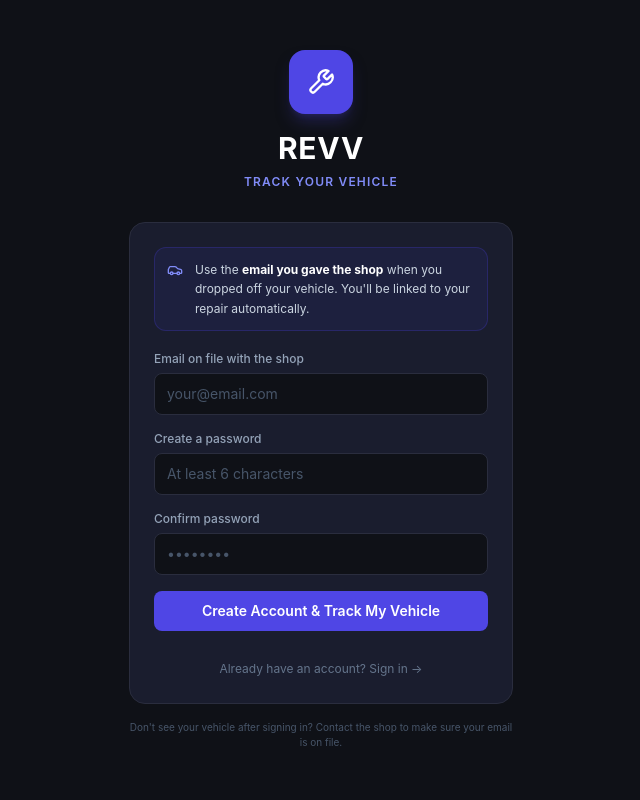
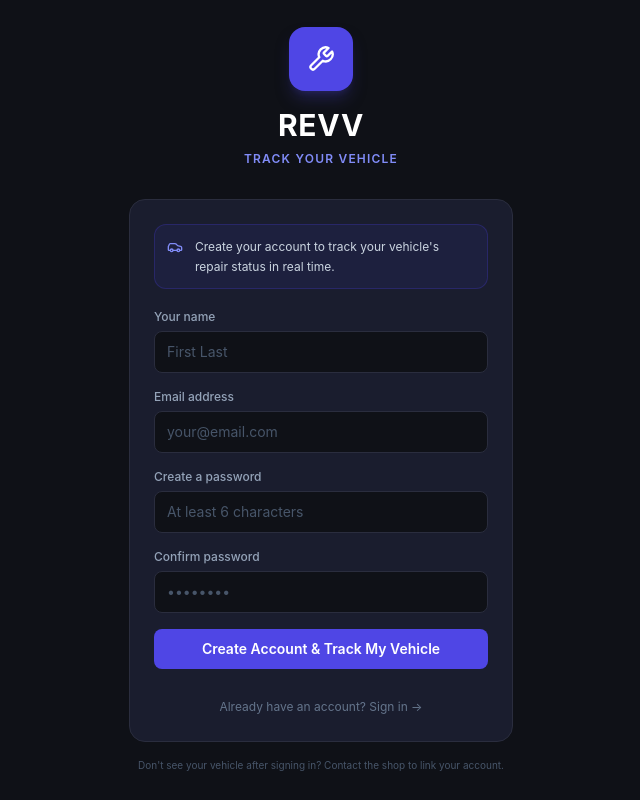
Before and after one commit to Zordon7-pixel/Revv, a React (Vite) app in the folder frontend/: page /register in a window 1280 px wide. Shown: the whole page, without its empty margins (319-959 px from the left). Built offline with nearby package versions, Linux system fonts and the light colour scheme.

Commit message:
fix: open registration — anyone can sign up, no pre-add required; auto-creates customer record

```diff
--- a/frontend/src/pages/Register.jsx
+++ b/frontend/src/pages/Register.jsx
@@ -4,6 +4,7 @@ import { Wrench, Car } from 'lucide-react'
 import api from '../lib/api'
 
 export default function Register() {
+  const [name,     setName]     = useState('')
   const [email,    setEmail]    = useState('')
   const [password, setPassword] = useState('')
   const [confirm,  setConfirm]  = useState('')
@@ -18,7 +19,7 @@ export default function Register() {
     if (password.length < 6)  { setError('Password must be at least 6 characters.'); return }
     setLoading(true)
     try {
-      const { data } = await api.post('/auth/register', { email, password })
+      const { data } = await api.post('/auth/register', { email, password, name })
       localStorage.setItem('sc_token', data.token)
       navigate('/portal')
     } catch (e) {
@@ -46,13 +47,18 @@ export default function Register() {
           <div className="flex items-start gap-3 bg-indigo-900/20 border border-indigo-700/30 rounded-xl p-3">
             <Car size={16} className="text-indigo-400 flex-shrink-0 mt-0.5" />
             <p className="text-xs text-slate-300 leading-relaxed">
-              Use the <strong className="text-white">email you gave the shop</strong> when you dropped off your vehicle. You'll be linked to your repair automatically.
+              Create your account to track your vehicle's repair status in real time.
             </p>
           </div>
 
           <form onSubmit={submit} className="space-y-4">
             <div>
-              <label className={lbl}>Email on file with the shop</label>
+              <label className={lbl}>Your name</label>
+              <input type="text" value={name} onChange={e => setName(e.target.value)}
+                className={inp} placeholder="First Last" />
+            </div>
+            <div>
+              <label className={lbl}>Email address</label>
               <input type="email" value={email} onChange={e => setEmail(e.target.value)} required
                 className={inp} placeholder="your@email.com" />
             </div>
@@ -87,7 +93,7 @@ export default function Register() {
         </div>
 
         <p className="text-center text-[10px] text-slate-600 mt-4">
-          Don't see your vehicle after signing in? Contact the shop to make sure your email is on file.
+          Don't see your vehicle after signing in? Contact the shop to link your account.
         </p>
       </div>
     </div>
```
Also changed, not shown: 4 other files (tests, documents, lock files or other folders).
